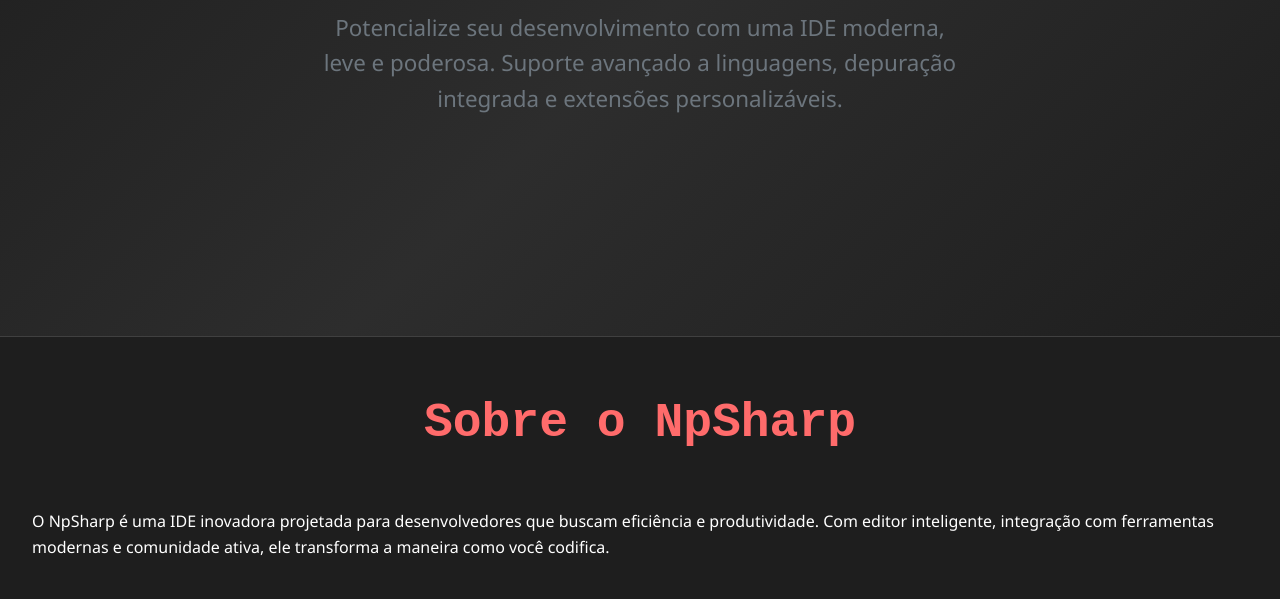
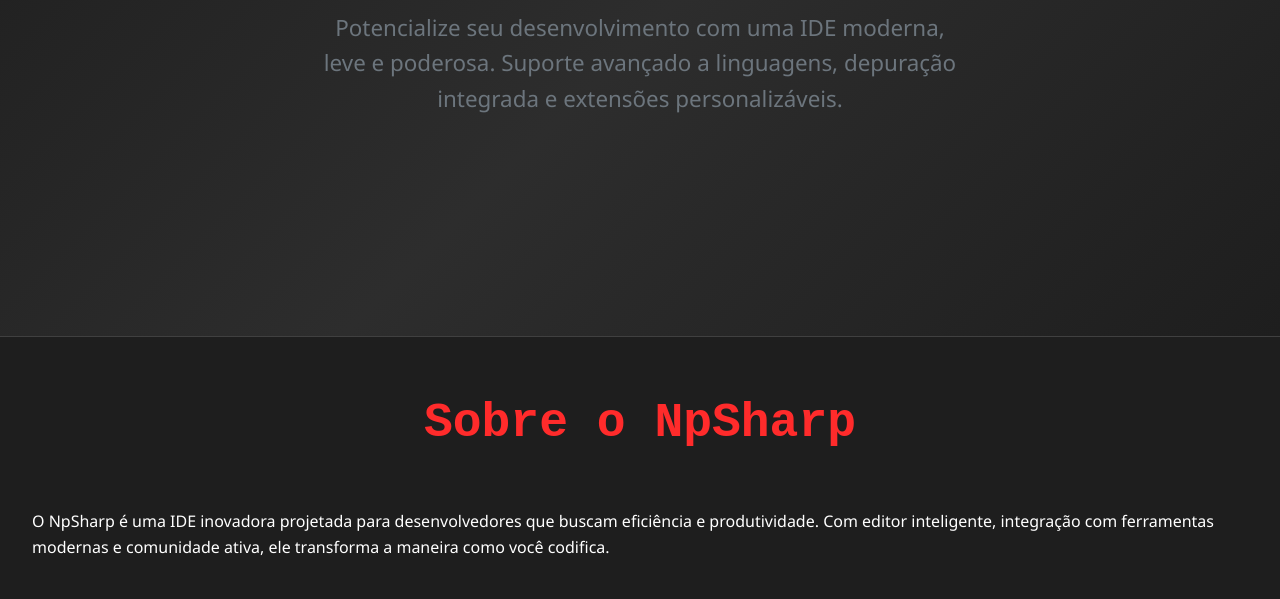
Before and after one commit to GirelliDev/npsharpsite, a plain HTML site: page index.html in a window 1280 px wide. Shown: the part 353-952 px from the top of the page. Drawn offline with Linux system fonts and the light colour scheme.

Commit message:
Update index.html

```diff
--- a/index.html
+++ b/index.html
@@ -10,7 +10,7 @@
 :root {
     --bg-color: #1e1e1e;
     --text-color: #ffffff;
-    --accent-color: #ff6b6b;
+    --accent-color: #ff2b2bff;
     --secondary-color: #6c757d;
     --card-bg: #2d2d2d;
     --button-bg: #ff6b6b;
```
